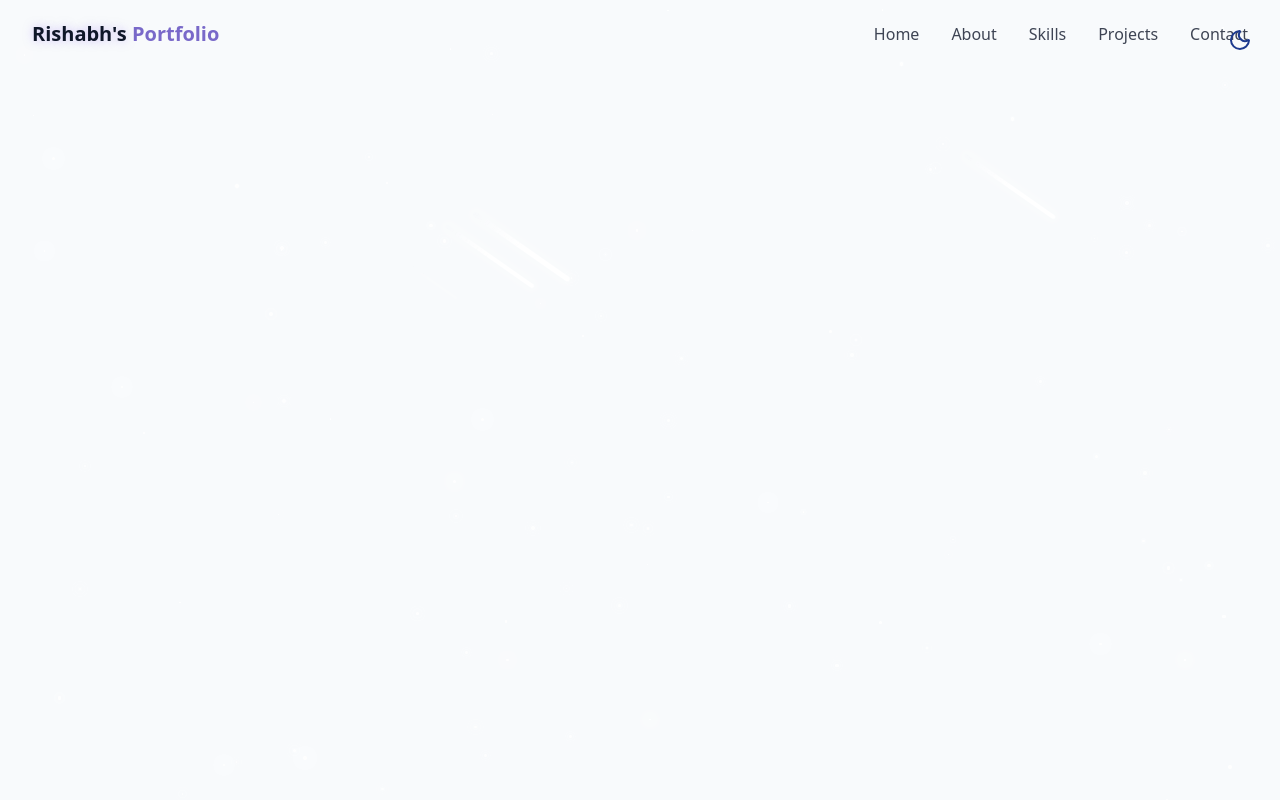
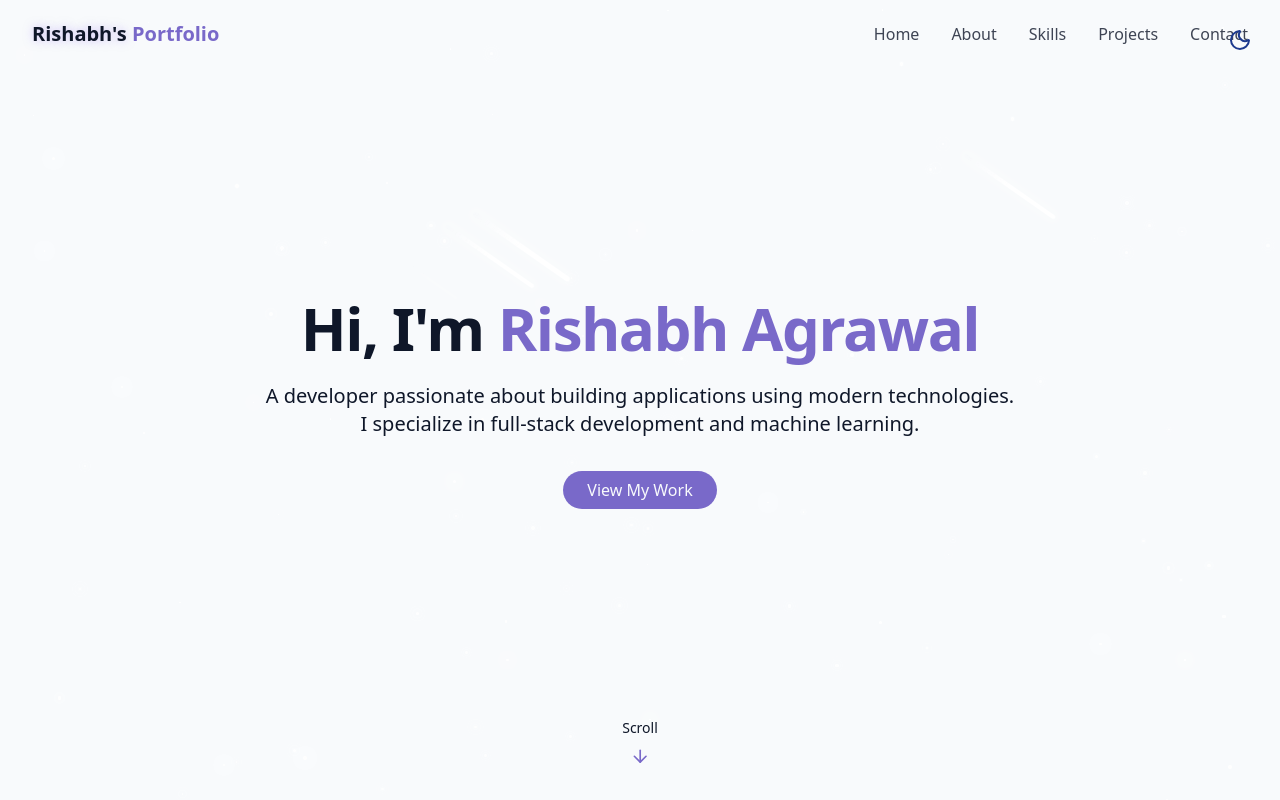
Before and after one commit to 19rishabh/my-portfolio-website, a React (Vite) app: page / in a window 1280 px wide. Built offline with nearby package versions, Linux system fonts and the light colour scheme.

Commit message:
feat: add hero section

```diff
--- /dev/null
+++ b/src/components/HeroSection.jsx
@@ -0,0 +1,33 @@
+import React from 'react'
+import { ArrowDown } from "lucide-react";
+
+const HeroSection = () => {
+  return (
+    <section id='hero' className='min-h-screen flex relative flex-col justify-center items-center  px-4'>
+        <div className="container max-w-4xl mx-auto text-center z-10">
+            <div className="space-y-6">
+                <h1 className="text-4xl md:text-6xl font-bold tracking-tight">
+                    <span className="opacity-0 animate-fade-in"> Hi, I'm</span>
+                    <span className="text-primary opacity-0 animate-fade-in-delay-1">{" "}Rishabh Agrawal</span>
+                </h1>
+
+                <p className="text-lg md:text-xl text-muted-foreground max-w-3xl mx-auto opacity-0 animate-fade-in-delay-3">
+                <span className="block">A developer passionate about building applications using modern technologies.</span>
+                <span className="block">I specialize in full-stack development and machine learning.</span>
+                </p>
+
+                <div className="pt-4 opacity-0 animate-fade-in-delay-4">
+                    <a href="#projects" className="cosmic-button">View My Work</a>
+                </div>
+            </div>
+        </div>
+
+        <div className="absolute bottom-8 left-1/2 transform -translate-x-1/2 flex flex-col items-center animate-bounce">
+            <span className="text-sm text-muted-foreground mb-2"> Scroll </span>
+            <ArrowDown className="h-5 w-5 text-primary" />
+        </div>
+    </section>
+  )
+}
+
+export default HeroSection
--- a/src/pages/Home.jsx
+++ b/src/pages/Home.jsx
@@ -2,6 +2,8 @@
 import ThemeToggle from '../components/ThemeToggle'
 import StarBackground from '../components/StarBackground'
 import Navbar from '../components/Navbar'
+import HeroSection from '../components/HeroSection'
+import AboutSection from '../components/AboutSection'
 
 const Home = () => {
   return (
@@ -14,8 +16,11 @@
 
         {/* Navbar */}
         <Navbar/>
+
         {/* Main content */}
-
+        <main>
+            <HeroSection />
+        </main>
         {/* Footer */}
     </div>
   )
```
